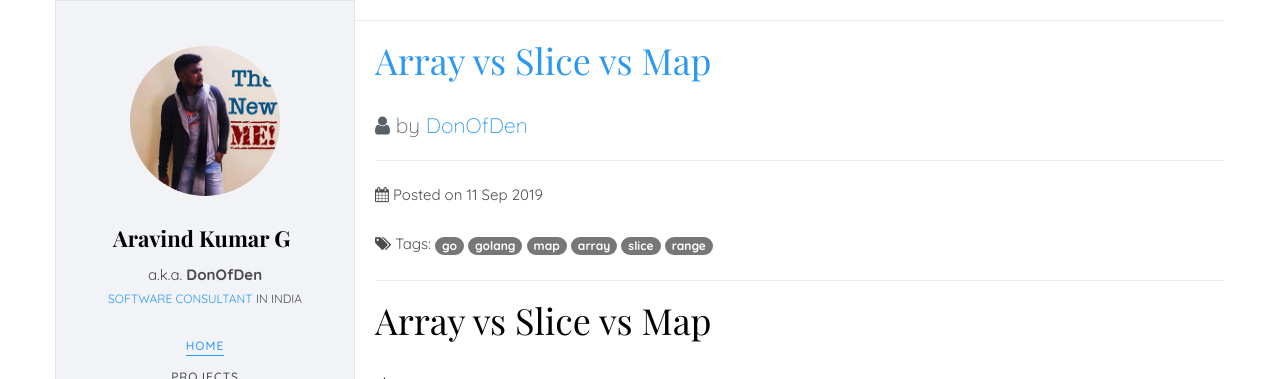
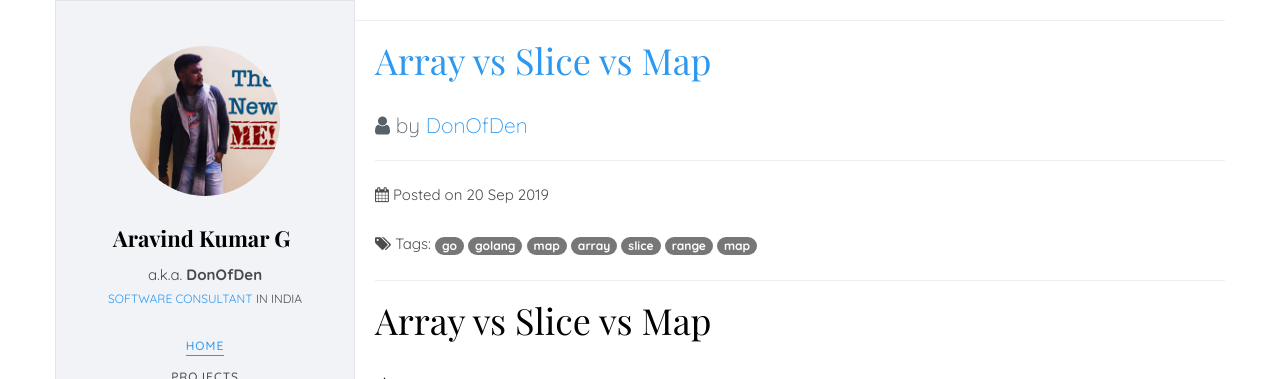
Before and after one commit to donofden/donofden.github.io, a Jekyll site: the page built from _posts/2019-09-20-golang-array-slice-map.md, in a window 1280 px wide and 900 px high. Shown: the top 379 px of the window. Built offline with Jekyll 4.4.1, drawn with Linux system fonts in a browser that asks for light colours; some web fonts are replaced.

Commit message:
Array vs Slice vs Map - Update

```diff
--- a/_posts/2019-09-18-golang-map.md
+++ b/_posts/2019-09-20-golang-array-slice-map.md
@@ -1,9 +1,9 @@
 ---
 layout: post
 title: "Array vs Slice vs Map"
-date: 2019-09-11
+date: 2019-09-20
 author: DonOfDen
-tags: [go, golang, map, array, slice, range]
+tags: [go, golang, map, array, slice, range, map]
 description: An Intro to Go Map
 ---
 
```
